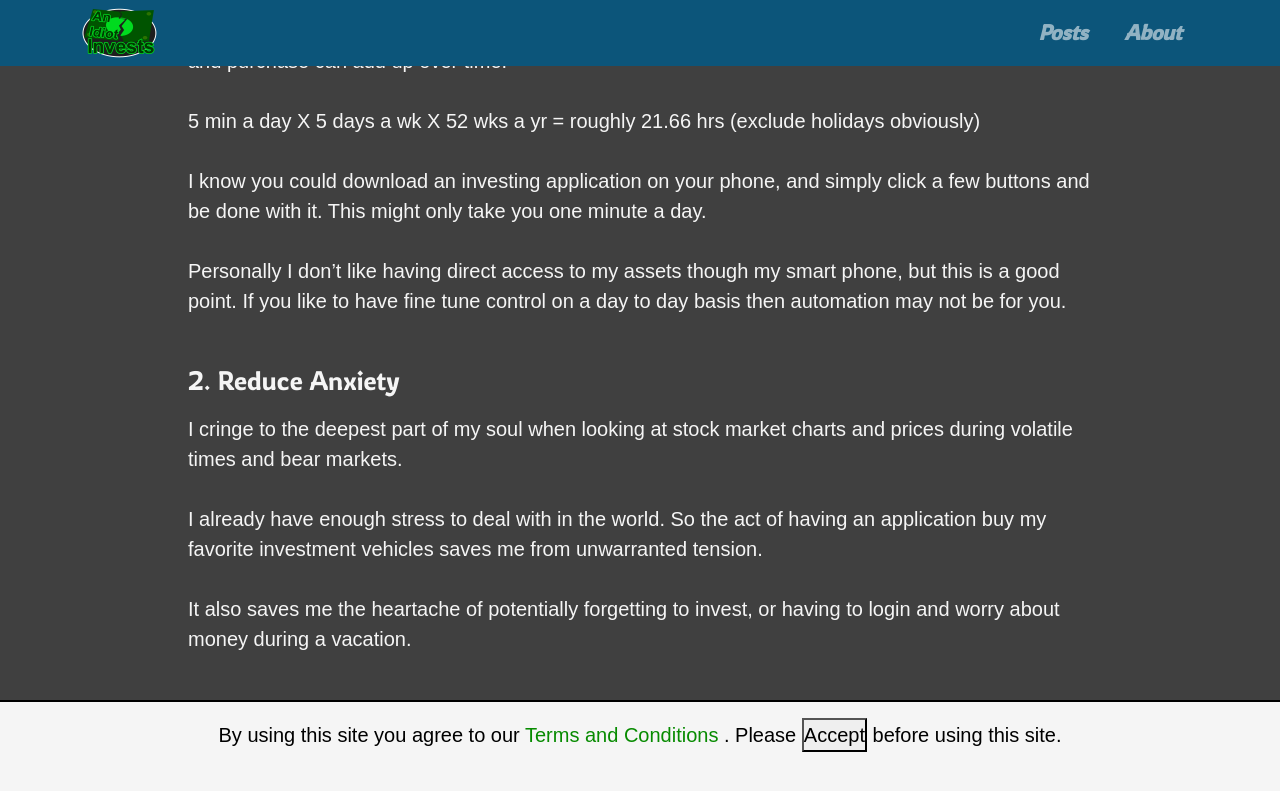
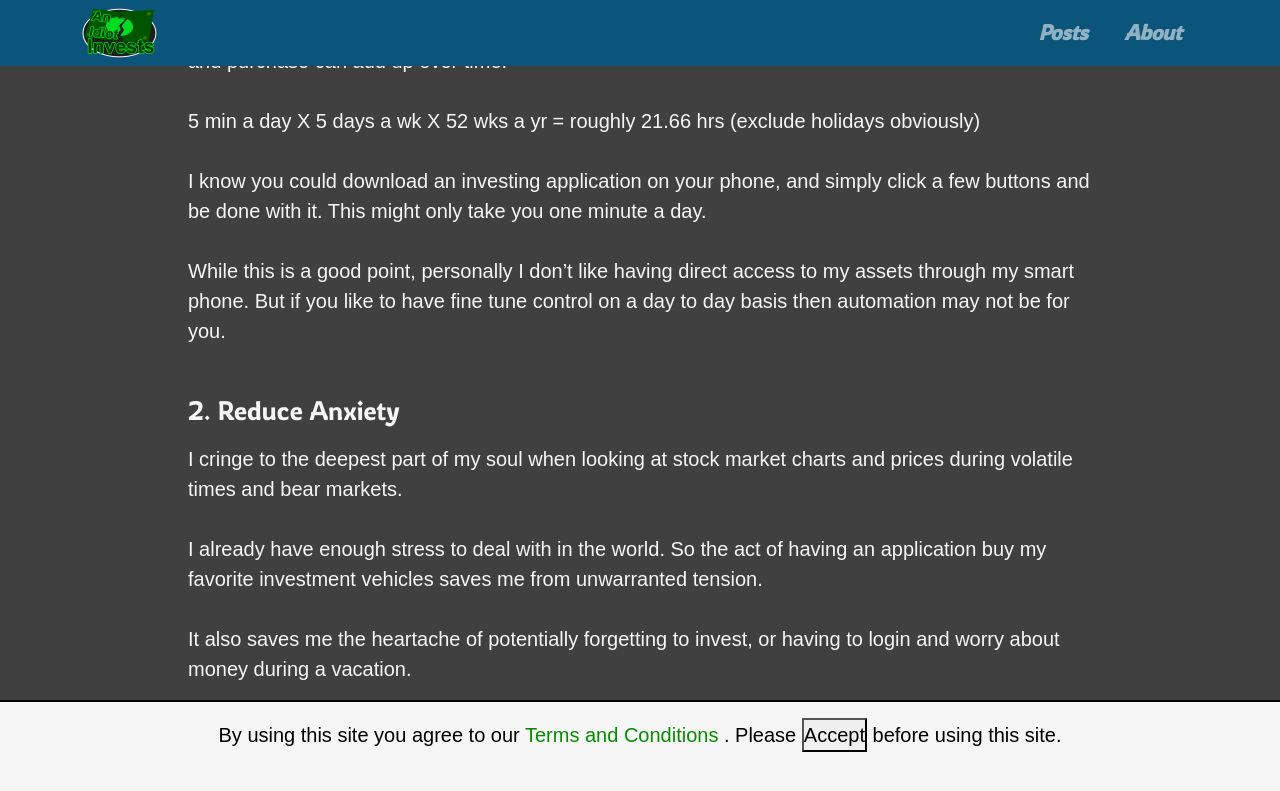
Before and after one commit to AnIdiotInvests/anidiotinvests.github.io, a Jekyll site: the page built from _posts/2022-03-12-investing-automation.md, in a window 1280 px wide and 900 px high, scrolled down 1974 px. Shown: the top 791 px of the window. Built offline with Jekyll 4.4.1, drawn with Linux system fonts in a browser that asks for light colours; some of the changed text lies outside the part shown.

```diff
--- a/_posts/2022-03-12-investing-automation.md
+++ b/_posts/2022-03-12-investing-automation.md
@@ -49,7 +49,7 @@
 
 I know you could download an investing application on your phone, and simply click a few buttons and be done with it. This might only take you one minute a day.
 
-Personally I don’t like having direct access to my assets though my smart phone, but this is a good point. If you like to have fine tune control on a day to day basis then automation may not be for you.
+While this is a good point, personally I don’t like having direct access to my assets through my smart phone. But if you like to have fine tune control on a day to day basis then automation may not be for you.
 
 ### 2. Reduce Anxiety
 
@@ -93,7 +93,7 @@
 
 The pies and reballaning are quite obvious to understand, granted the first time you set up a pie it may feel overwhelming because there are so many different ETFs to choose from.
 
-I personally avoid the ‘professionally’ created pies, But please keep in mind I am a degenerate that donates his cash to wall street regularly.
+I personally avoid the ‘professionally’ created pies, but please keep in mind I am a degenerate that donates his cash to wall street regularly.
 
 Also, a lot of brokers do not allow automatic investments into Extrange Traded Funds (ETFs) and instead only allow mutual funds. This is not a huge issue for some because many people don't really care about the differences between ETFs and Mutual funds.
 
```
